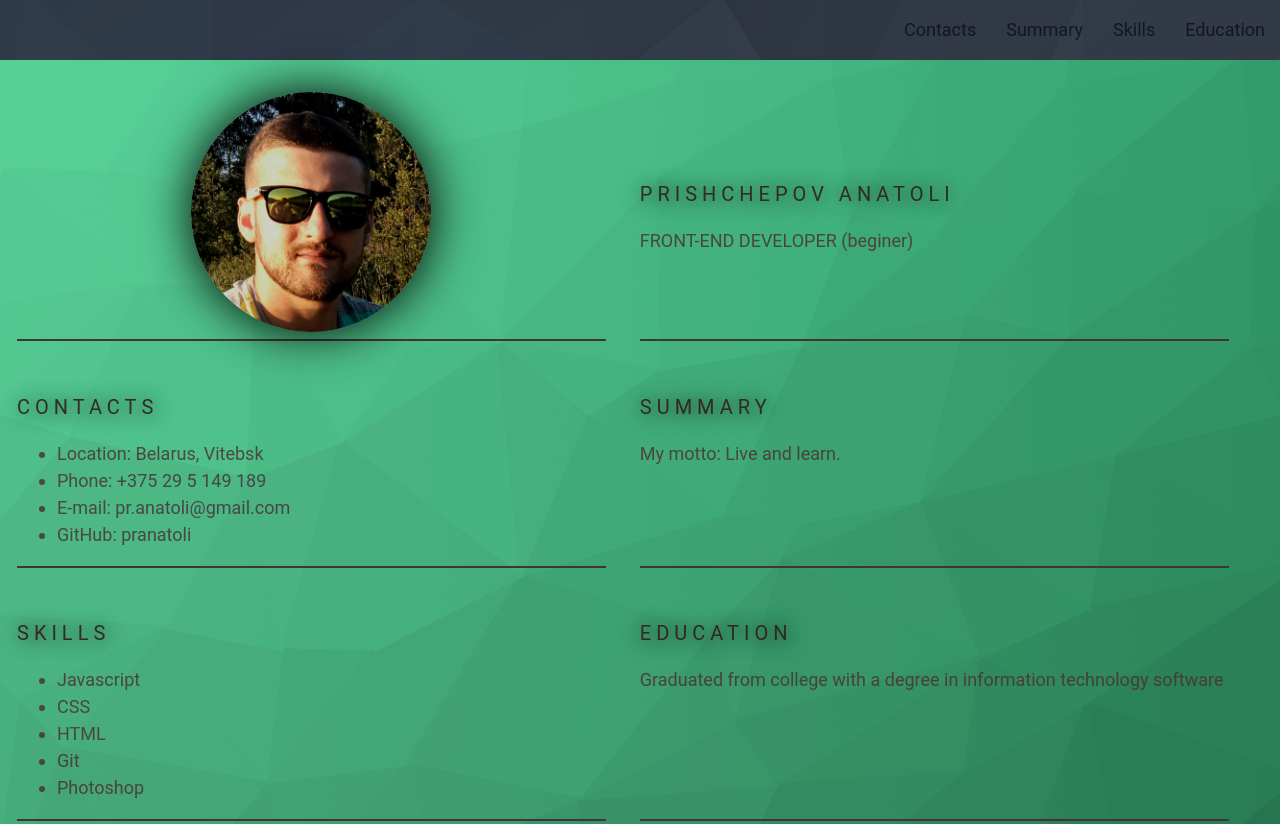
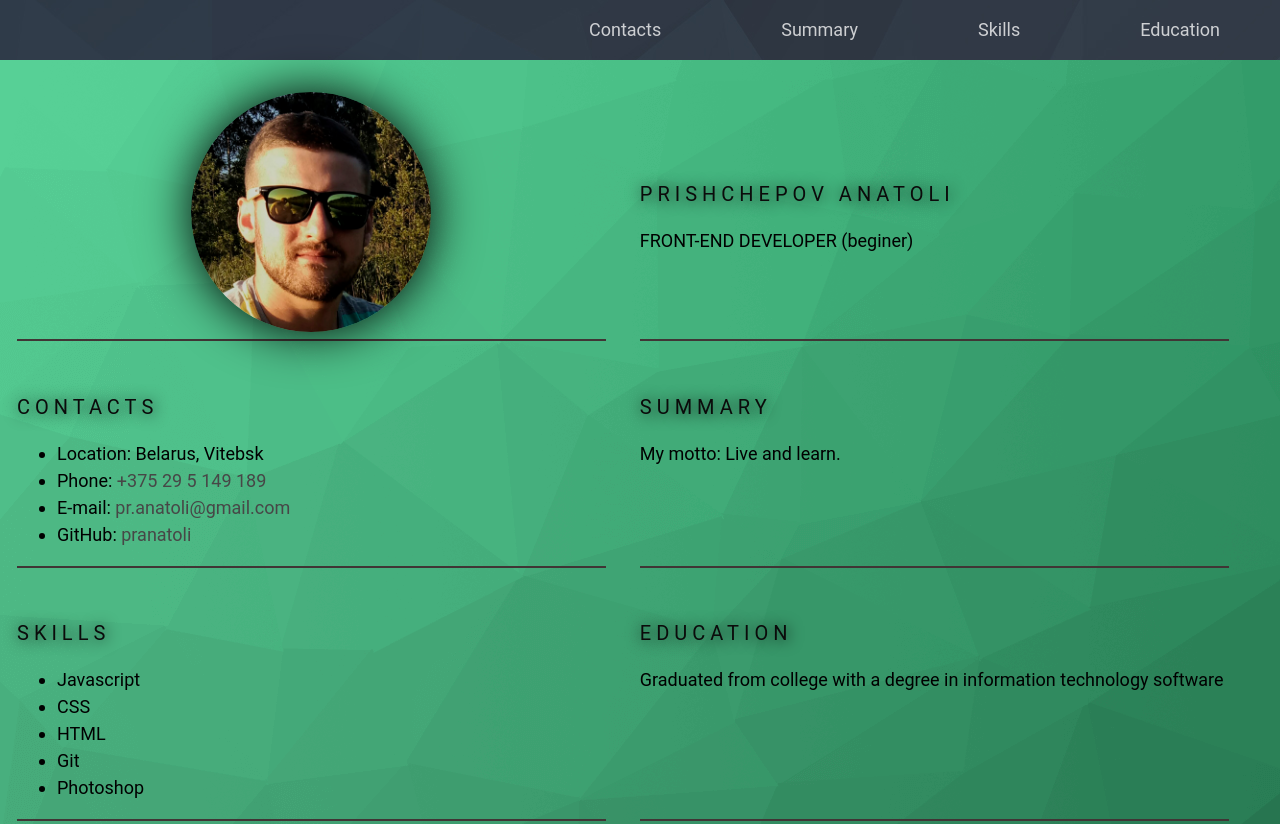
Before and after one commit to pranatoli/cv-2022Q2, a plain HTML site: page index.html in a window 1280 px wide. Shown: the top 824 px of the page. Drawn offline with Linux system fonts and the light colour scheme.

Commit message:
feat: change styles

```diff
--- a/style.css
+++ b/style.css
@@ -24,7 +24,7 @@ body {
     font-size: 18px;
     font-weight: 400;
     line-height: 1.5;
-    color: #4b2f2fd1;
+    color: #000000;
 }
 
 .container {
@@ -57,8 +57,8 @@ body {
 
 .nav-link {
     text-decoration: none;
-    color: #0000009a;
-    padding: 0 15px;
+    color: #ffffffc2;
+    padding: 0px 60px;
     line-height: 40px;
     transition: color 1s;
     transition: border 1s;
@@ -92,11 +92,12 @@ section.section-avatar {
     width: 46%;
     margin: 17px;
     border-bottom: 2px solid #403535;
+    box-shadow: #403535;
 }
 
 h1,
 h2 {
-    text-shadow: 1px 1px 20px rgb(0, 0, 0);
+    text-shadow: 1px 1px 15px rgb(0, 0, 0);
 }
 
 .section-profile {
@@ -109,7 +110,7 @@ h2 {
     font-weight: 400;
     text-transform: uppercase;
     letter-spacing: 5px;
-    color: #321d1de4;
+    color: #0b0b0b;
 }
 
 .footer {
```
